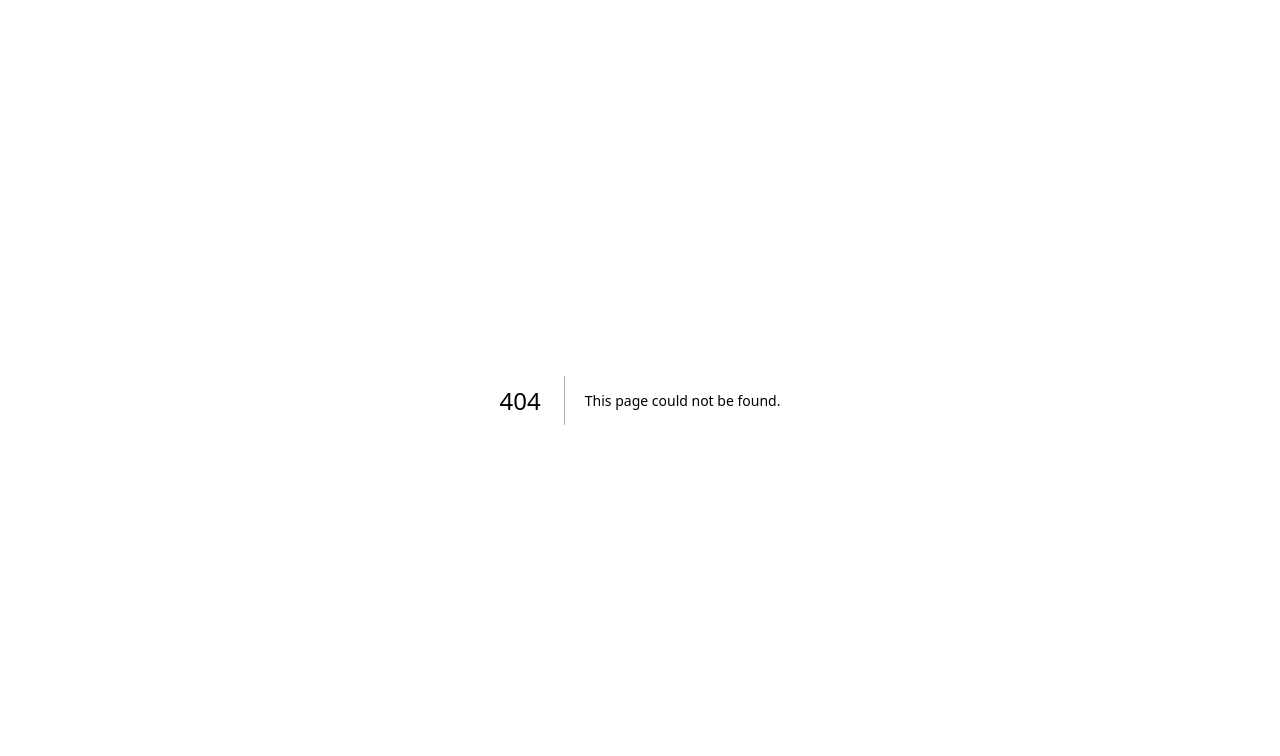
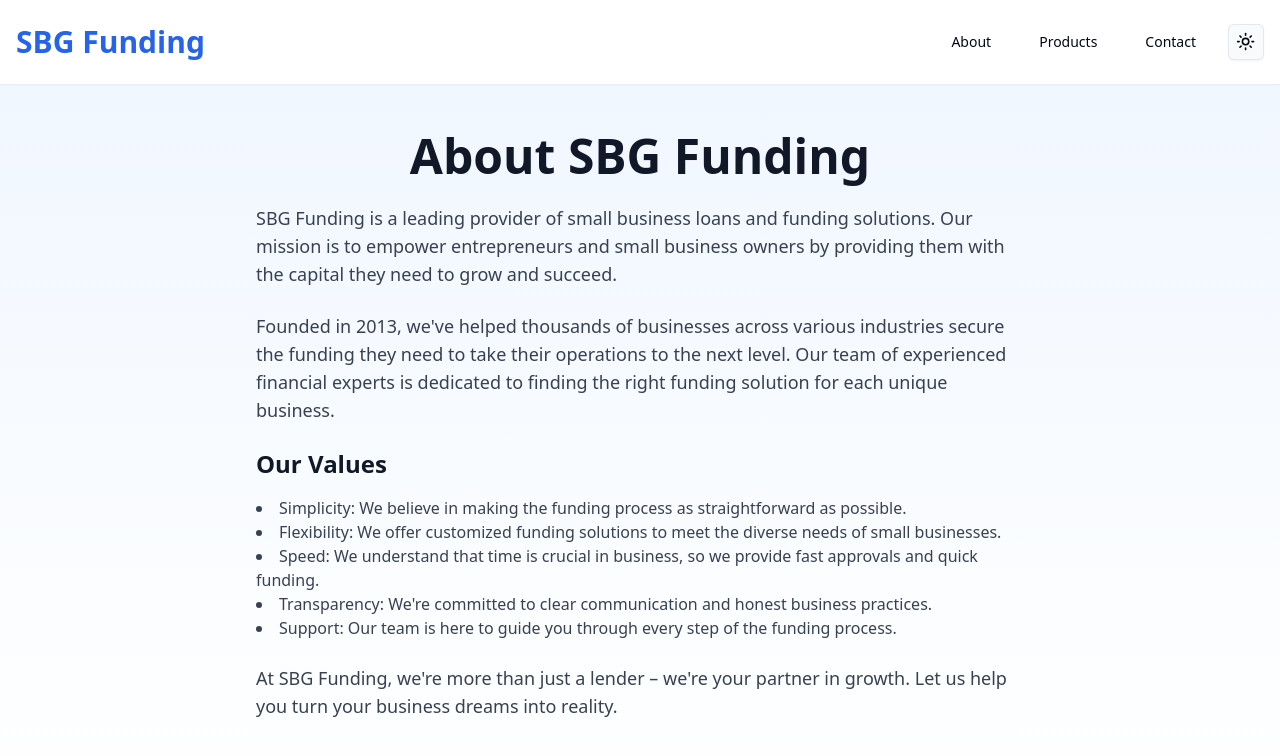
Before and after one commit to ebrown-ops/landing-2, a Next.js app: page /about in a window 1280 px wide. Before the commit this address had no page. Shown: the top 756 px of the page. Built offline with nearby package versions, Linux system fonts and the light colour scheme.

Commit message:
SOFTGEN MAGIC

```diff
--- /dev/null
+++ b/src/components/DocumentUpload.jsx
@@ -0,0 +1,90 @@
+import { useState } from 'react';
+import { motion } from 'framer-motion';
+import { Button } from "@/components/ui/button";
+import { Card, CardContent, CardHeader, CardTitle } from "@/components/ui/card";
+import { useToast } from "@/components/ui/use-toast";
+import { Upload, X } from "lucide-react";
+
+export default function DocumentUpload({ onUpload }) {
+  const [files, setFiles] = useState([]);
+  const { toast } = useToast();
+
+  const handleFileChange = (event) => {
+    const newFiles = Array.from(event.target.files);
+    setFiles((prevFiles) => [...prevFiles, ...newFiles]);
+    onUpload([...files, ...newFiles]);
+  };
+
+  const removeFile = (index) => {
+    const updatedFiles = files.filter((_, i) => i !== index);
+    setFiles(updatedFiles);
+    onUpload(updatedFiles);
+  };
+
+  const handleDragOver = (event) => {
+    event.preventDefault();
+  };
+
+  const handleDrop = (event) => {
+    event.preventDefault();
+    const droppedFiles = Array.from(event.dataTransfer.files);
+    setFiles((prevFiles) => [...prevFiles, ...droppedFiles]);
+    onUpload([...files, ...droppedFiles]);
+  };
+
+  return (
+    <Card>
+      <CardHeader>
+        <CardTitle>Upload Documents</CardTitle>
+      </CardHeader>
+      <CardContent>
+        <div
+          className="border-2 border-dashed border-gray-300 rounded-lg p-8 text-center"
+          onDragOver={handleDragOver}
+          onDrop={handleDrop}
+        >
+          <input
+            type="file"
+            multiple
+            onChange={handleFileChange}
+            className="hidden"
+            id="file-upload"
+          />
+          <label htmlFor="file-upload">
+            <div className="flex flex-col items-center cursor-pointer">
+              <Upload className="w-12 h-12 text-gray-400" />
+              <p className="mt-2 text-sm text-gray-500">
+                Drag and drop files here, or click to select files
+              </p>
+            </div>
+          </label>
+        </div>
+        {files.length > 0 && (
+          <div className="mt-4">
+            <h4 className="text-sm font-medium mb-2">Uploaded Files:</h4>
+            <ul className="space-y-2">
+              {files.map((file, index) => (
+                <motion.li
+                  key={index}
+                  initial={{ opacity: 0, y: -10 }}
+                  animate={{ opacity: 1, y: 0 }}
+                  exit={{ opacity: 0, y: -10 }}
+                  className="flex items-center justify-between bg-gray-100 rounded p-2"
+                >
+                  <span className="text-sm truncate">{file.name}</span>
+                  <Button
+                    variant="ghost"
+                    size="sm"
+                    onClick={() => removeFile(index)}
+                  >
+                    <X className="w-4 h-4" />
+                  </Button>
+                </motion.li>
+              ))}
+            </ul>
+          </div>
+        )}
+      </CardContent>
+    </Card>
+  );
+}
--- /dev/null
+++ b/src/pages/about.js
@@ -0,0 +1,49 @@
+import Head from 'next/head';
+import { motion } from 'framer-motion';
+import Header from '@/components/Header';
+import Footer from '@/components/Footer';
+
+export default function About() {
+  return (
+    <div className="min-h-screen bg-gradient-to-b from-blue-50 to-white dark:from-gray-900 dark:to-gray-800">
+      <Head>
+        <title>About SBG Funding - Small Business Loans Made Simple</title>
+        <meta name="description" content="Learn about SBG Funding's mission to provide simple, fast, and flexible funding solutions for small businesses." />
+        <link rel="icon" href="/favicon.ico" />
+      </Head>
+
+      <Header />
+
+      <main className="container mx-auto px-4 py-12">
+        <motion.div
+          initial={{ opacity: 0, y: 20 }}
+          animate={{ opacity: 1, y: 0 }}
+          transition={{ duration: 0.5 }}
+        >
+          <h1 className="text-4xl md:text-5xl font-bold text-gray-900 dark:text-white mb-6 text-center">About SBG Funding</h1>
+          <div className="max-w-3xl mx-auto">
+            <p className="text-lg text-gray-700 dark:text-gray-300 mb-6">
+              SBG Funding is a leading provider of small business loans and funding solutions. Our mission is to empower entrepreneurs and small business owners by providing them with the capital they need to grow and succeed.
+            </p>
+            <p className="text-lg text-gray-700 dark:text-gray-300 mb-6">
+              Founded in 2013, we've helped thousands of businesses across various industries secure the funding they need to take their operations to the next level. Our team of experienced financial experts is dedicated to finding the right funding solution for each unique business.
+            </p>
+            <h2 className="text-2xl font-bold text-gray-900 dark:text-white mb-4">Our Values</h2>
+            <ul className="list-disc list-inside text-gray-700 dark:text-gray-300 mb-6">
+              <li>Simplicity: We believe in making the funding process as straightforward as possible.</li>
+              <li>Flexibility: We offer customized funding solutions to meet the diverse needs of small businesses.</li>
+              <li>Speed: We understand that time is crucial in business, so we provide fast approvals and quick funding.</li>
+              <li>Transparency: We're committed to clear communication and honest business practices.</li>
+              <li>Support: Our team is here to guide you through every step of the funding process.</li>
+            </ul>
+            <p className="text-lg text-gray-700 dark:text-gray-300">
+              At SBG Funding, we're more than just a lender – we're your partner in growth. Let us help you turn your business dreams into reality.
+            </p>
+          </div>
+        </motion.div>
+      </main>
+
+      <Footer />
+    </div>
+  );
+}
```
